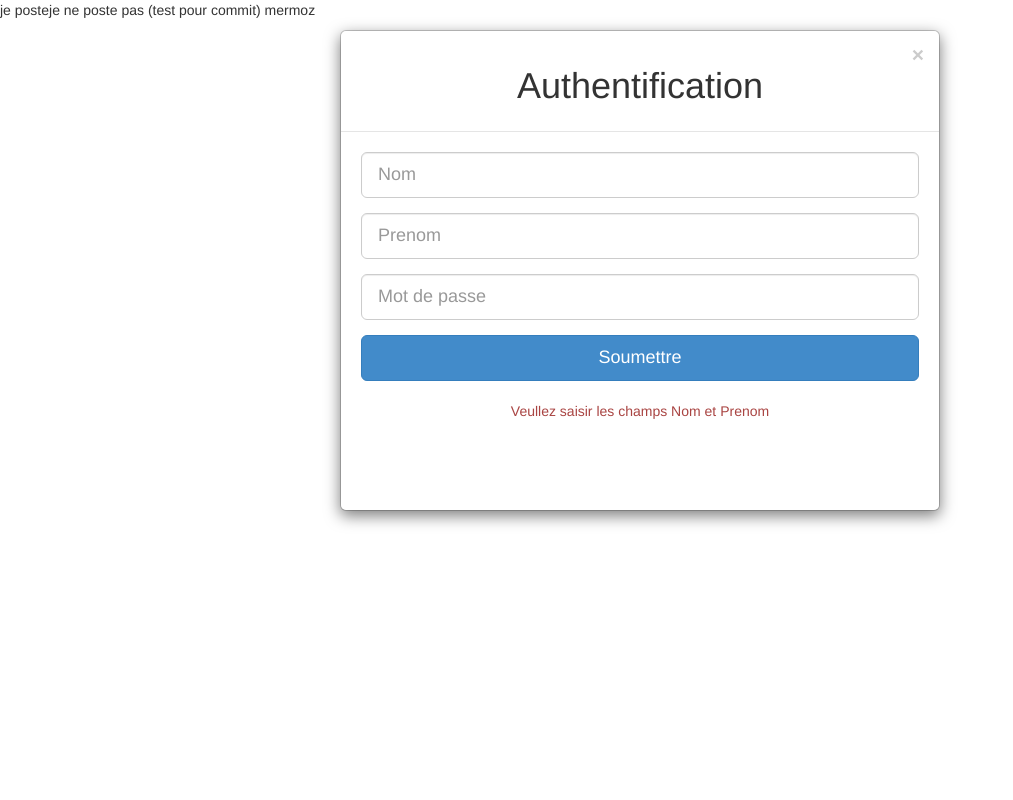
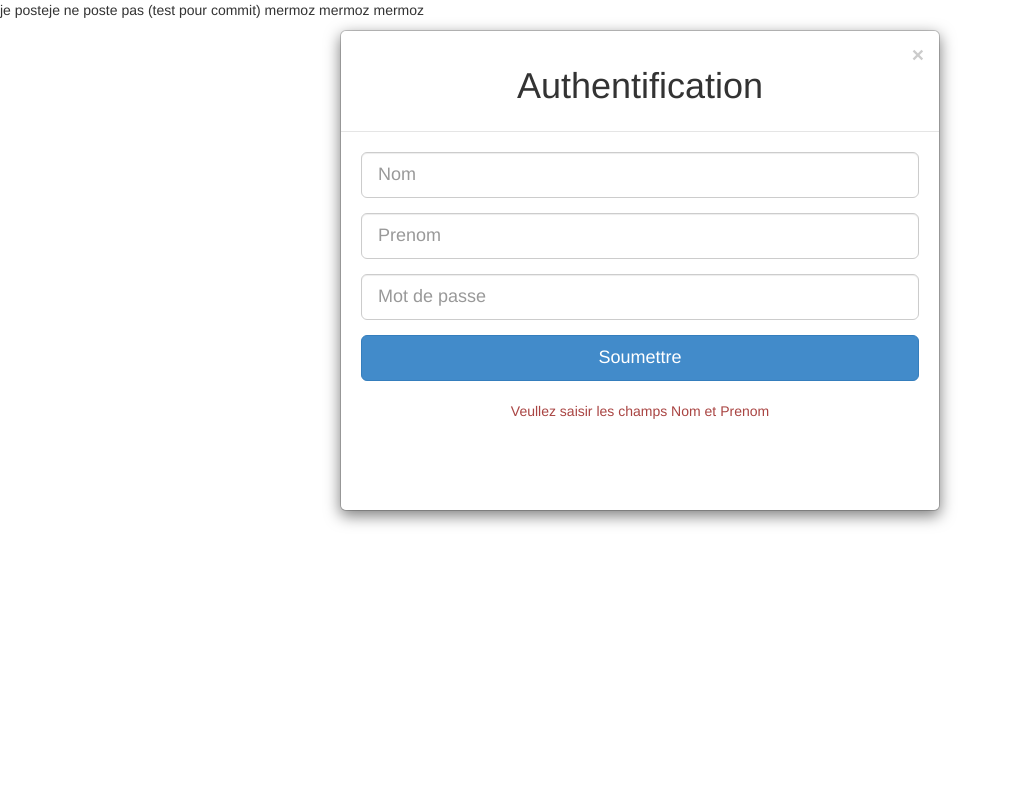
Before and after one commit to joelBanka/CharismaJNM, a PHP site: page / in a window 1280 px wide. Shown: the whole page, without its empty margins (0-1013 px from the left). Run offline with PHP 8.4, Linux system fonts and the light colour scheme; data that the repository does not hold is empty; some libraries are stand-ins or nearby versions.

Commit message:
test de commit pour mermoz3

```diff
--- a/index.php
+++ b/index.php
@@ -5,7 +5,7 @@ $prenom='';
  $msg = "Veullez saisir les champs Nom et Prenom";
  if(isset($_POST))
   echo "je poste";
- echo "je ne poste pas (test pour commit) mermoz";
+ echo "je ne poste pas (test pour commit) mermoz mermoz mermoz";
  /*if(isset($_POST) && (!empty($_POST['nom']))  && (!empty($_POST['prenom']))){
   $msg = "Insertion reussie";
 }
```
